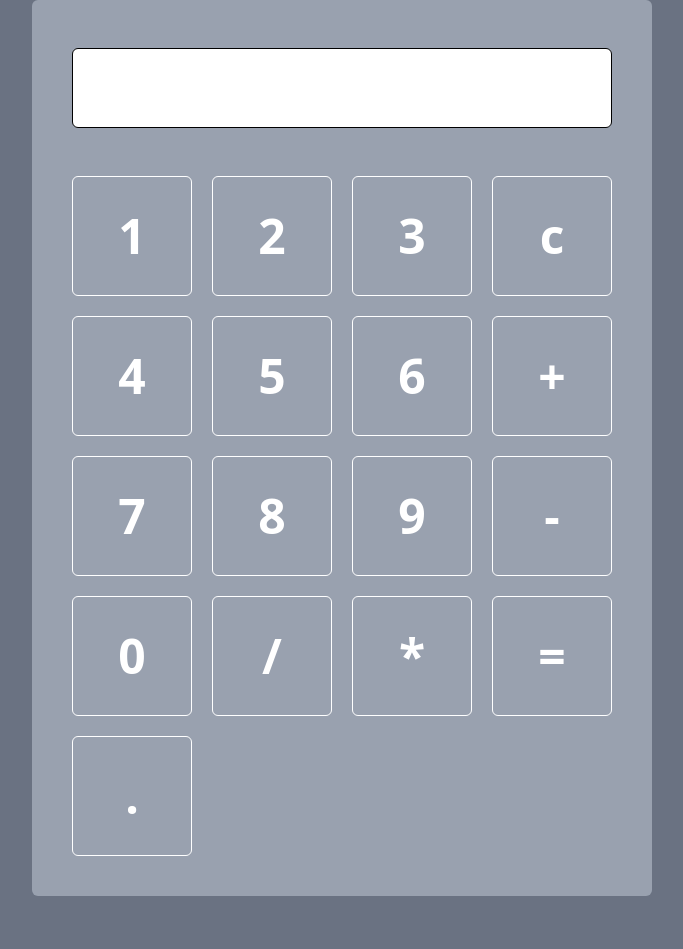
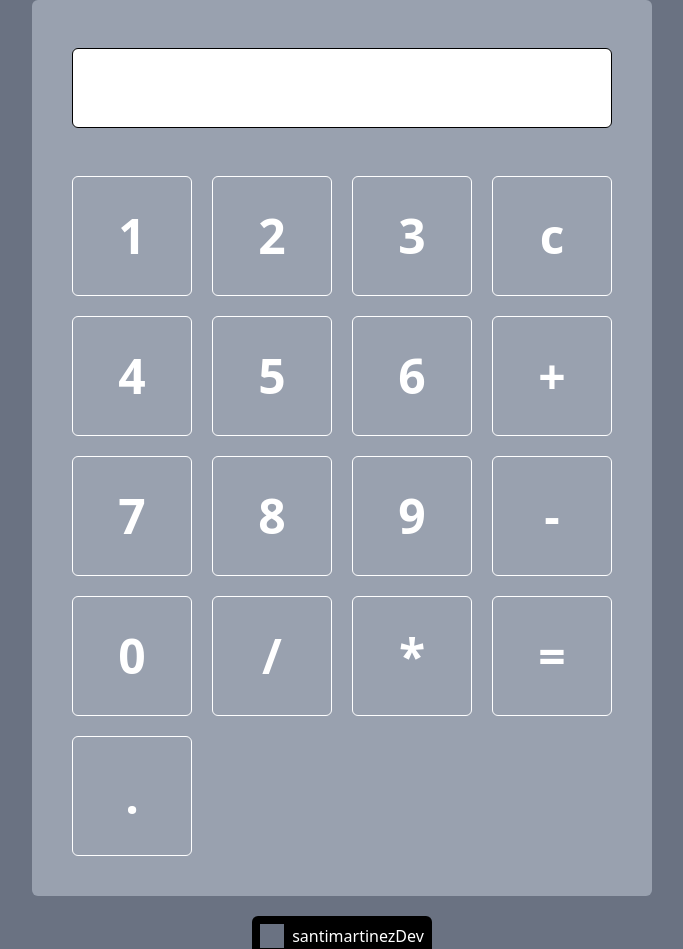
Before and after one commit to santimartinezzgb/calculadora, a React (Vite) app: page / in a window 1280 px wide. Shown: the top 949 px of the page, without its empty margins (298-981 px from the left). Before the commit the page ends 896 px from the top, so only its background shows below. Built offline with nearby package versions, Linux system fonts and the light colour scheme.

Commit message:
Añadido link de github con mi nombre y link directo al perfil

```diff
--- a/src/App.tsx
+++ b/src/App.tsx
@@ -21,10 +21,10 @@ export default function App() {
       return `bg-${col}-700 hover:bg-${col}-200 border-${col}-700 hover:border-${col}-700 text-white hover:text-${col}-700 p-2 size-30 font-semibold rounded-md text-5xl cursor-pointer border-1 mx-auto`
     }
 
-    return (typeof (num) == 'number') ? color(`gray`)
-    : (typeof (num) == 'string' && num != '=' && num != 'c') ? color('blue')
-    : (num == '=') ? color('orange')
-    : (num == 'c') ? color('red') :''
+    if (typeof (num) == 'number') return color(`gray`)
+    if (typeof (num) == 'string' && num != '=' && num != 'c') return color('blue')
+    if (num == '=') return color('orange')
+    if (num == 'c') return color('red')
   }
 
   const numeros = () => {
@@ -51,13 +51,18 @@ export default function App() {
   }
 
   return (
-    <>
+    <div className="flex flex-col gap-5">
       <div className="w-fit mx-auto rounded-md flex flex-col gap-10 bg-gray-400 p-10">
         <div id='input' className="mx-auto flex bg-white rounded-md border-1 p-2 text-4xl w-135 h-20 m-2 items-center"></div>
         <section className="grid grid-cols-4 w-fit gap-5 mx-auto">
           {numeros()}
         </section>
       </div>
-    </>
+      <a href="https://www.github.com/santimartinezDev" className="flex gap-2 mx-auto bg-black w-fit p-2 rounded-md">
+        <object type="image/svg+xml" data="logoGitHub.svg" width="24" height="24">Logo de GitHub
+        </object>
+        <p className="text-white">santimartinezDev</p>
+      </a>
+    </div>
   )
 }
```
